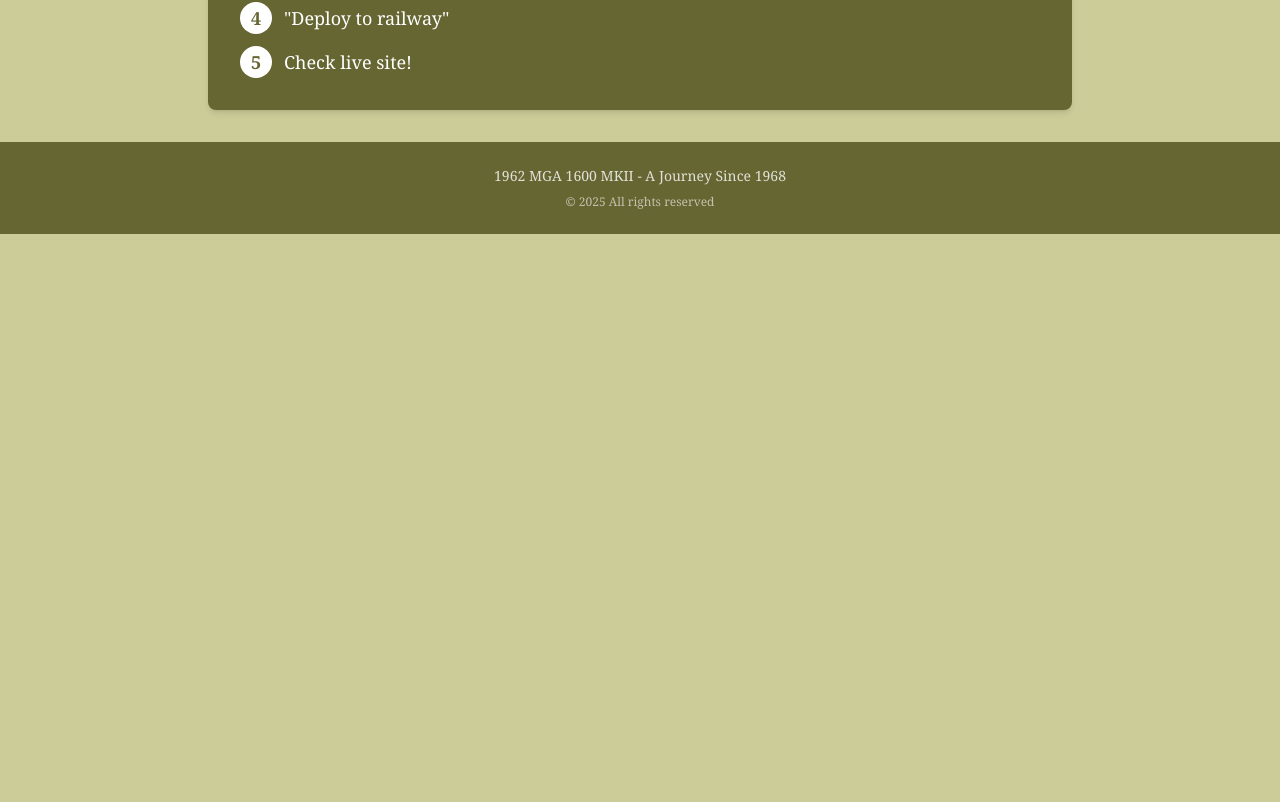
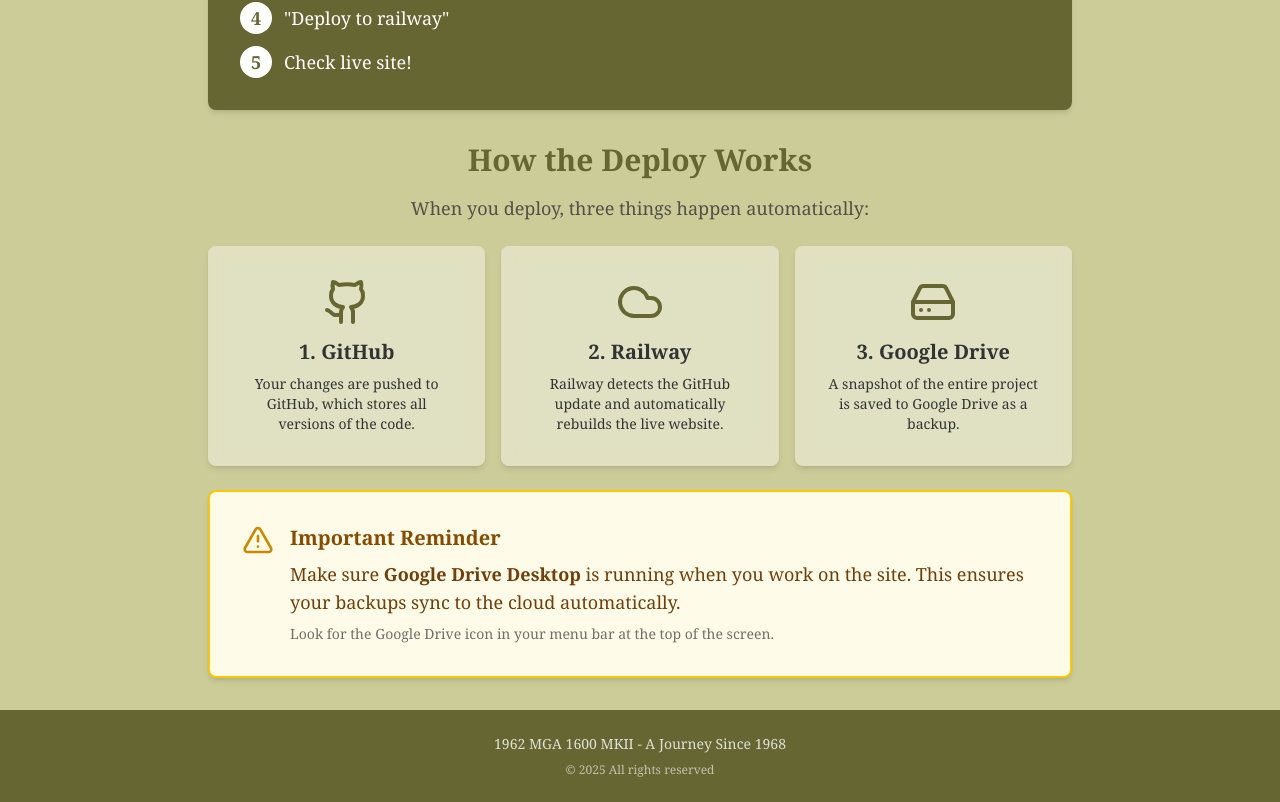
Before and after one commit to kendoris/new-mga-site, a Next.js app: page /how-to in a window 1280 px wide. Shown: the part 2250-3052 px from the top of the page. Before the commit the page ends 2484 px from the top, so only its background shows below. Built offline with nearby package versions, Linux system fonts and the light colour scheme; a web font is replaced by a local one.

Commit message:
Added deploy explanation and Google Drive reminder

```diff
--- a/src/app/how-to/page.tsx
+++ b/src/app/how-to/page.tsx
@@ -2,7 +2,7 @@
 
 import { motion } from 'framer-motion';
 import ContentCard from '@/components/ContentCard';
-import { Terminal, Play, Eye, Rocket, MessageSquare, CheckCircle } from 'lucide-react';
+import { Terminal, Play, Eye, Rocket, MessageSquare, CheckCircle, Github, Cloud, HardDrive, AlertTriangle } from 'lucide-react';
 
 export default function HowToPage() {
   return (
@@ -164,7 +164,7 @@
         </ContentCard>
 
         {/* Session Summary */}
-        <ContentCard className="bg-[var(--nav-bg)] text-white">
+        <ContentCard className="bg-[var(--nav-bg)] text-white mb-8">
           <h2 className="text-2xl font-bold mb-4 text-center">Quick Session Summary</h2>
           <div className="space-y-3 text-lg">
             <div className="flex items-center gap-3">
@@ -190,6 +190,63 @@
           </div>
         </ContentCard>
 
+        {/* How Deploy Works */}
+        <h2 className="text-3xl font-bold text-[var(--nav-bg)] mb-4 text-center">
+          How the Deploy Works
+        </h2>
+        <p className="text-center text-lg mb-6 opacity-80">
+          When you deploy, three things happen automatically:
+        </p>
+
+        <div className="grid grid-cols-1 md:grid-cols-3 gap-4 mb-6">
+          <ContentCard>
+            <div className="text-center">
+              <Github size={48} className="mx-auto mb-3 text-[var(--nav-bg)]" />
+              <h3 className="text-xl font-bold mb-2">1. GitHub</h3>
+              <p className="text-sm">
+                Your changes are pushed to GitHub, which stores all versions of the code.
+              </p>
+            </div>
+          </ContentCard>
+
+          <ContentCard>
+            <div className="text-center">
+              <Cloud size={48} className="mx-auto mb-3 text-[var(--nav-bg)]" />
+              <h3 className="text-xl font-bold mb-2">2. Railway</h3>
+              <p className="text-sm">
+                Railway detects the GitHub update and automatically rebuilds the live website.
+              </p>
+            </div>
+          </ContentCard>
+
+          <ContentCard>
+            <div className="text-center">
+              <HardDrive size={48} className="mx-auto mb-3 text-[var(--nav-bg)]" />
+              <h3 className="text-xl font-bold mb-2">3. Google Drive</h3>
+              <p className="text-sm">
+                A snapshot of the entire project is saved to Google Drive as a backup.
+              </p>
+            </div>
+          </ContentCard>
+        </div>
+
+        {/* Important Reminder */}
+        <ContentCard className="bg-yellow-50 border-2 border-yellow-400">
+          <div className="flex items-start gap-4">
+            <AlertTriangle size={32} className="text-yellow-600 shrink-0" />
+            <div>
+              <h3 className="text-xl font-bold text-yellow-800 mb-2">Important Reminder</h3>
+              <p className="text-lg text-yellow-900">
+                Make sure <strong>Google Drive Desktop</strong> is running when you work on the site.
+                This ensures your backups sync to the cloud automatically.
+              </p>
+              <p className="text-sm mt-2 opacity-70">
+                Look for the Google Drive icon in your menu bar at the top of the screen.
+              </p>
+            </div>
+          </div>
+        </ContentCard>
+
       </motion.div>
     </div>
   );
```
